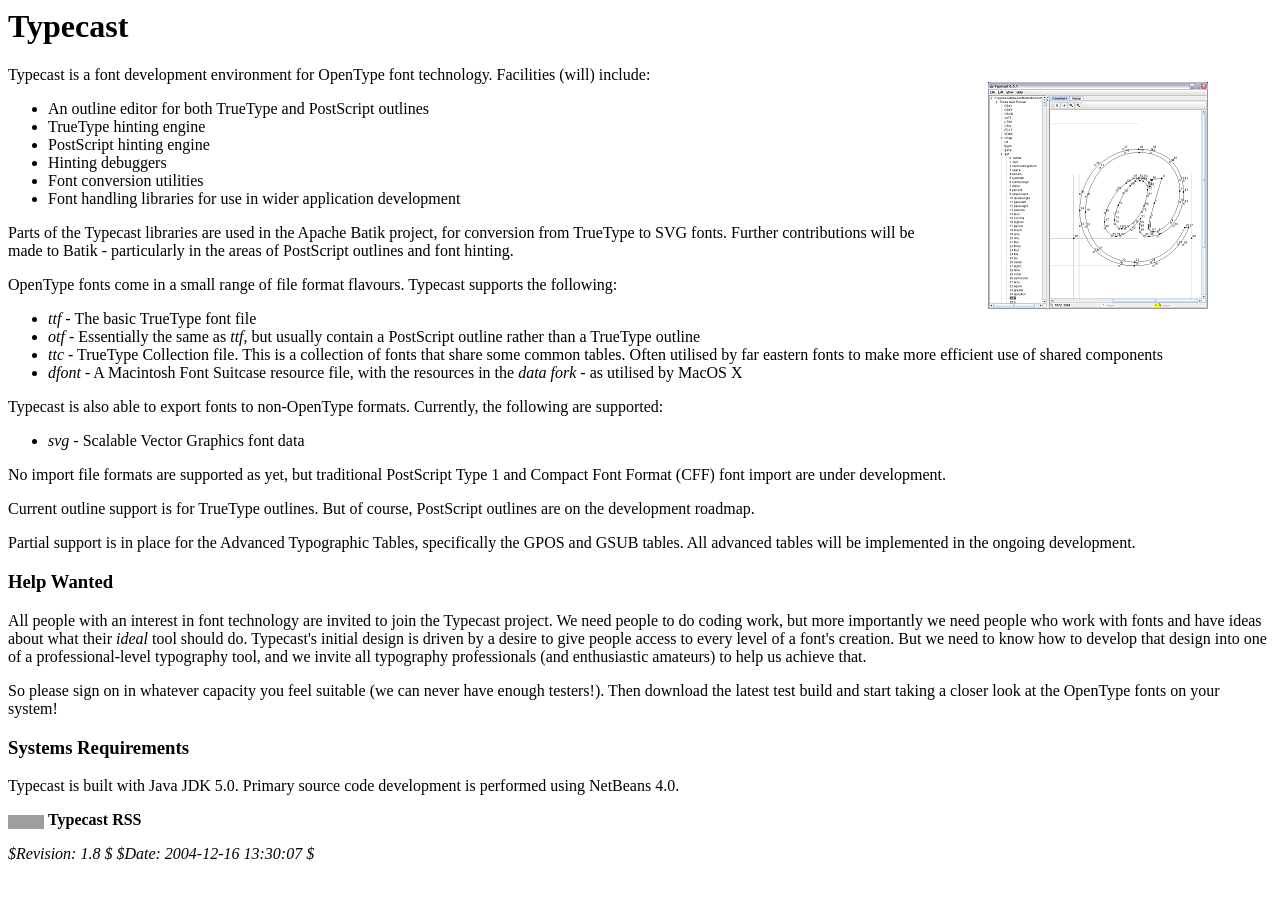
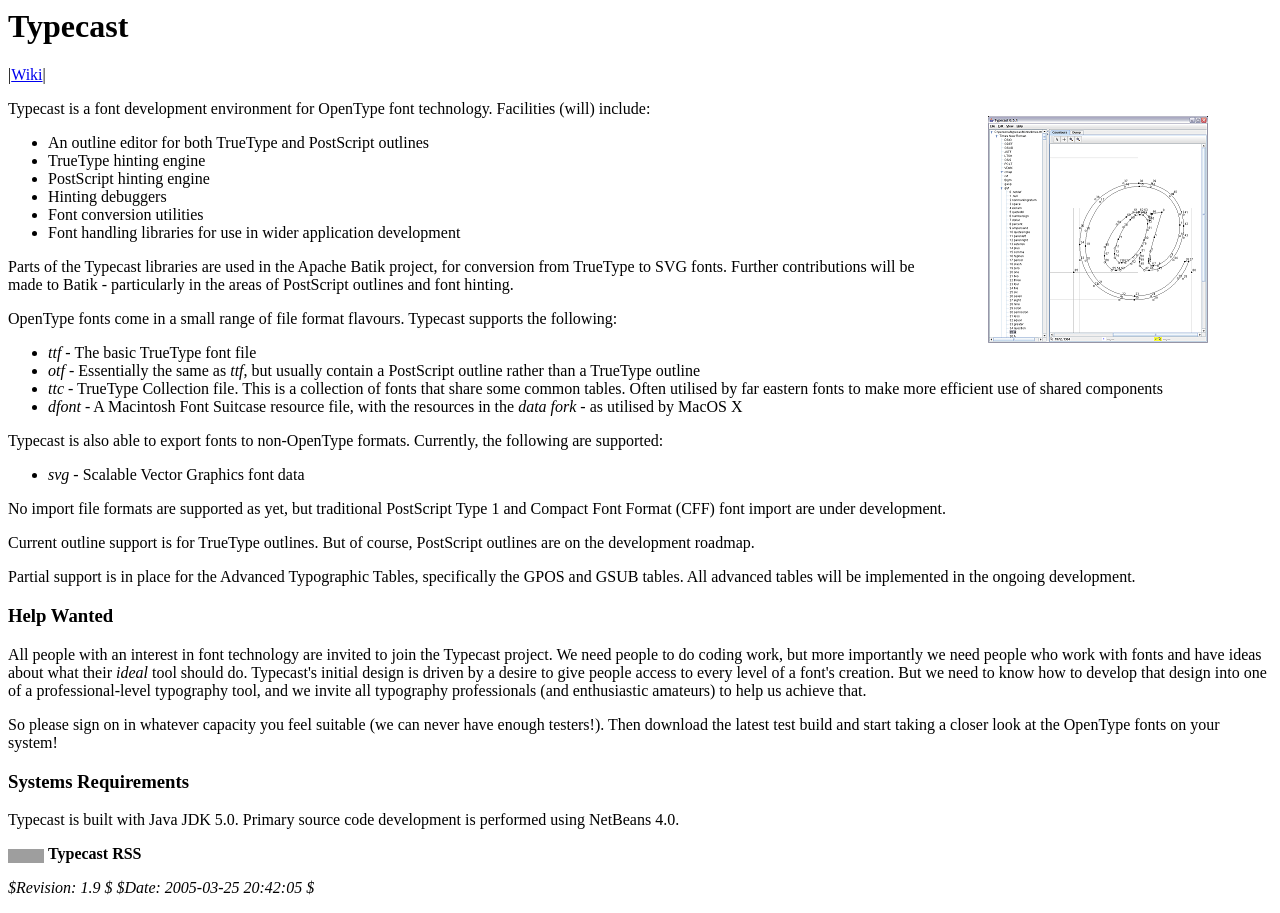
Before and after one commit to dcsch/typecast, a plain HTML site: page www/index.html in a window 1280 px wide. Before the commit the page ends 879 px from the top, so only its background shows below. Drawn offline with Linux system fonts and the light colour scheme; grey boxes are pictures that could not be loaded.

Commit message:
Added Wiki link

```diff
--- a/www/index.html
+++ b/www/index.html
@@ -5,6 +5,7 @@
 </head>
 <body>
 <h1>Typecast</h1>
+<p>|<a href="http://wiki.java.net/bin/view/Javadesktop/Typecast">Wiki</a>|</p>
 <p style="float: right; padding-left: 48pt; padding-right: 48pt"><a href="images/tc-screenshot-full.png"><img src="images/tc-screenshot-quarter.png" width="220" height="227" border="0"/></a></p>
 <p>Typecast is a font development environment for OpenType font technology. Facilities (will) include:</p>
 <ul>
@@ -52,6 +53,6 @@ and start taking a closer look at the OpenType fonts on your system!</p>
 <h3>Systems Requirements</h3>
 <p>Typecast is built with Java JDK 5.0.  Primary source code development is performed using NetBeans 4.0.</p>
 <p><a href="http://typecast.dev.java.net/servlets/ProjectNewsRSS"><img src="https://typecast.dev.java.net/branding/images/xml.gif" border="0" width="36" height="14" alt="XML" align="absmiddle"></a>&nbsp;<b>Typecast RSS</b></p>
-<p><i>$Revision: 1.8 $ $Date: 2004-12-16 13:30:07 $</i></p>
+<p><i>$Revision: 1.9 $ $Date: 2005-03-25 20:42:05 $</i></p>
 </body>
 </html>
```
